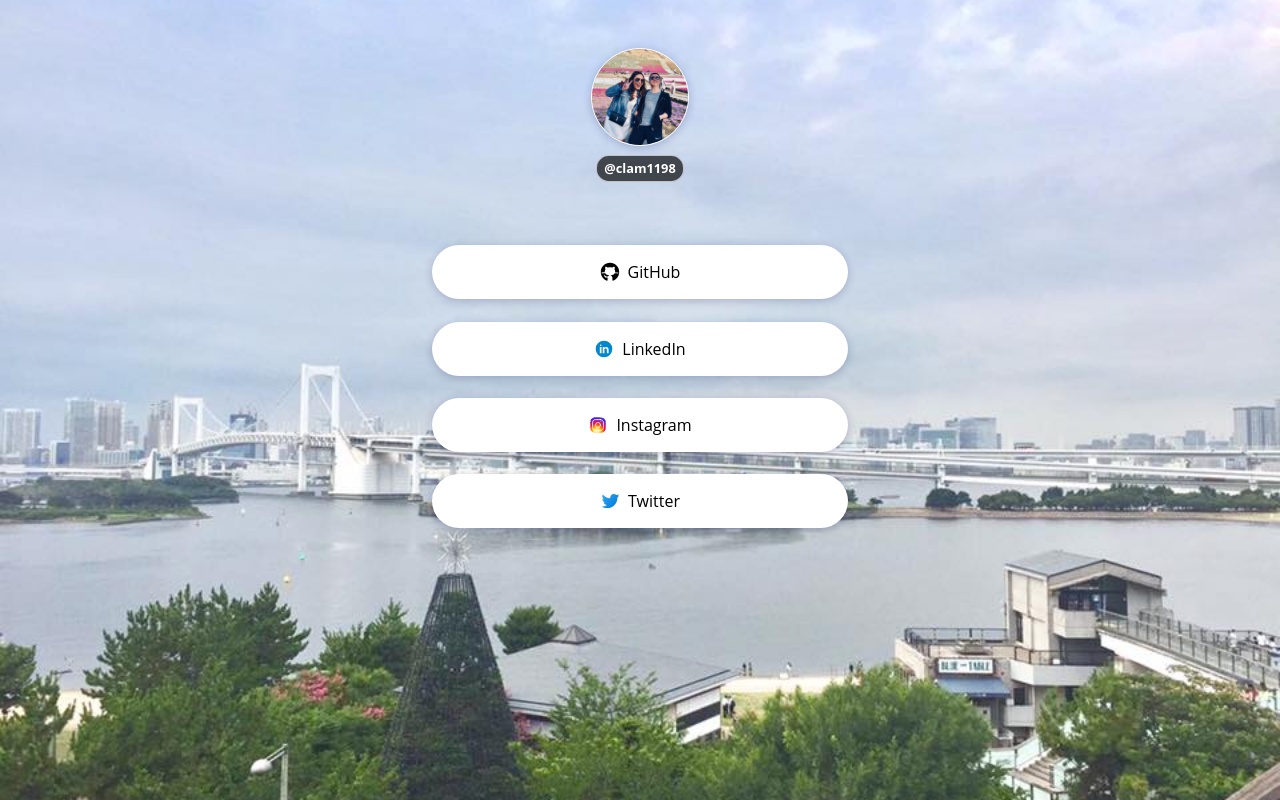
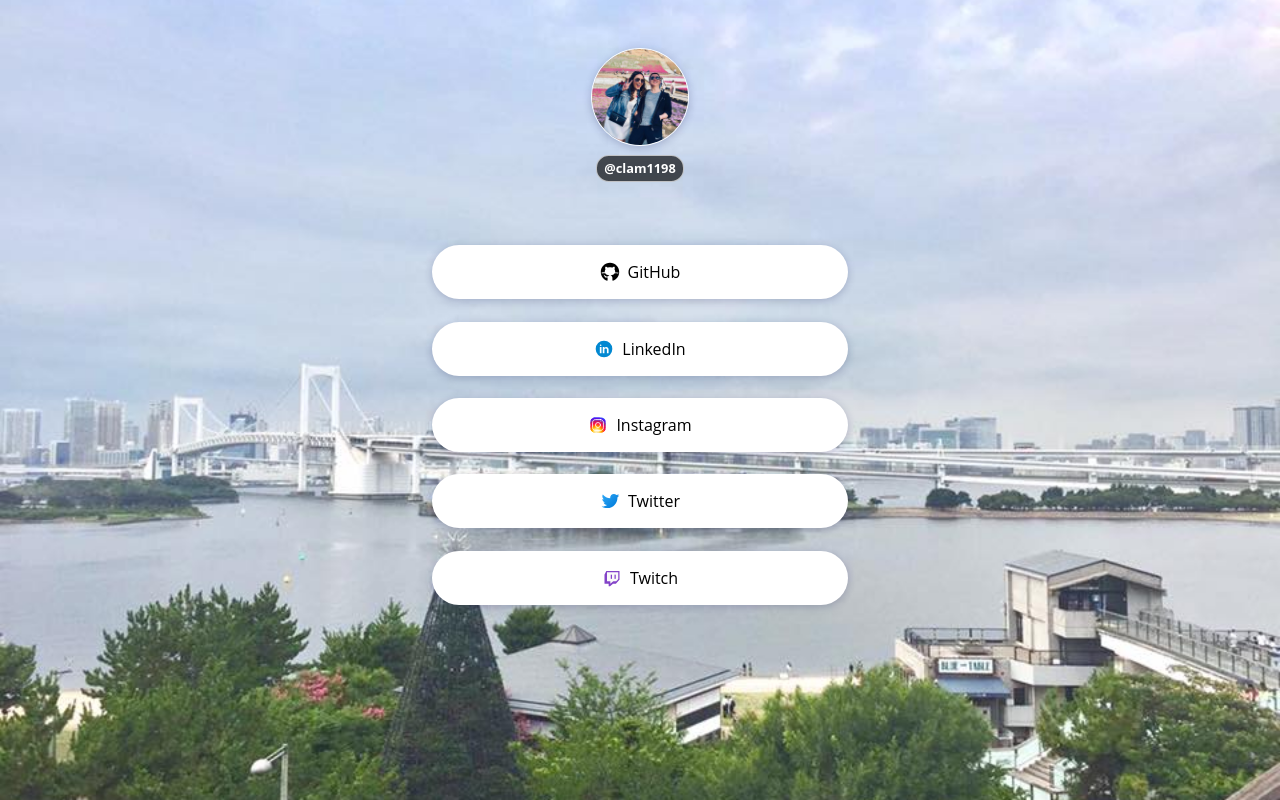
Before and after one commit to clam119/christopher-lam-biography-links, a plain HTML site: page index.html in a window 1280 px wide. Drawn offline with nearby package versions, Linux system fonts and the light colour scheme; animation ran at ten frames a second.

Commit message:
added twitch link

```diff
--- a/index.html
+++ b/index.html
@@ -79,6 +79,13 @@
                 </a>
             </li>
 
+            <li>
+                <a href="https://www.twitch.tv/twtvclam119">
+                    <img src="./images/twitch.svg" alt="twitch" width="20">
+                    Twitch
+                </a>
+            </li>
+
         </ul>
     </main>
 </body>
```
